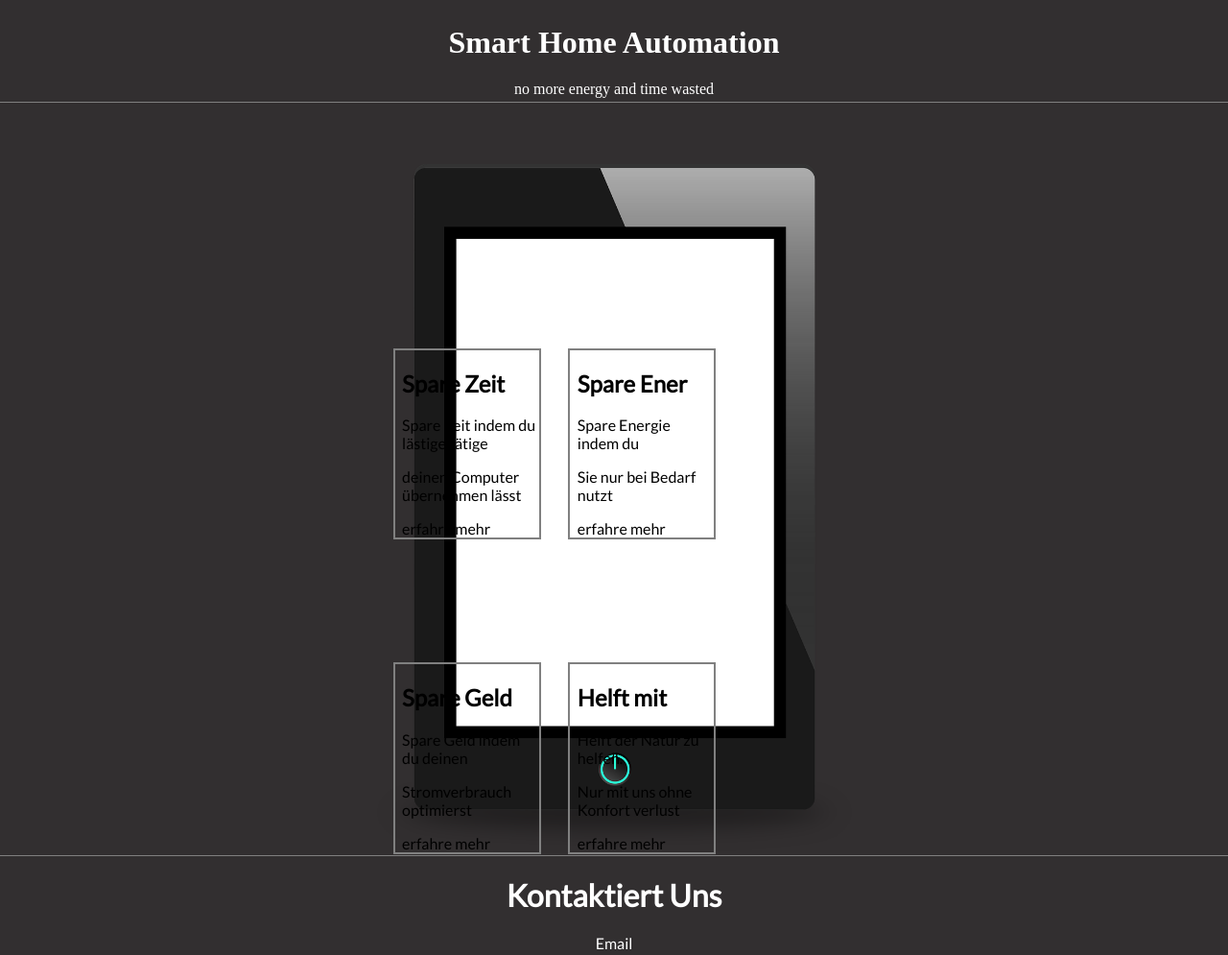
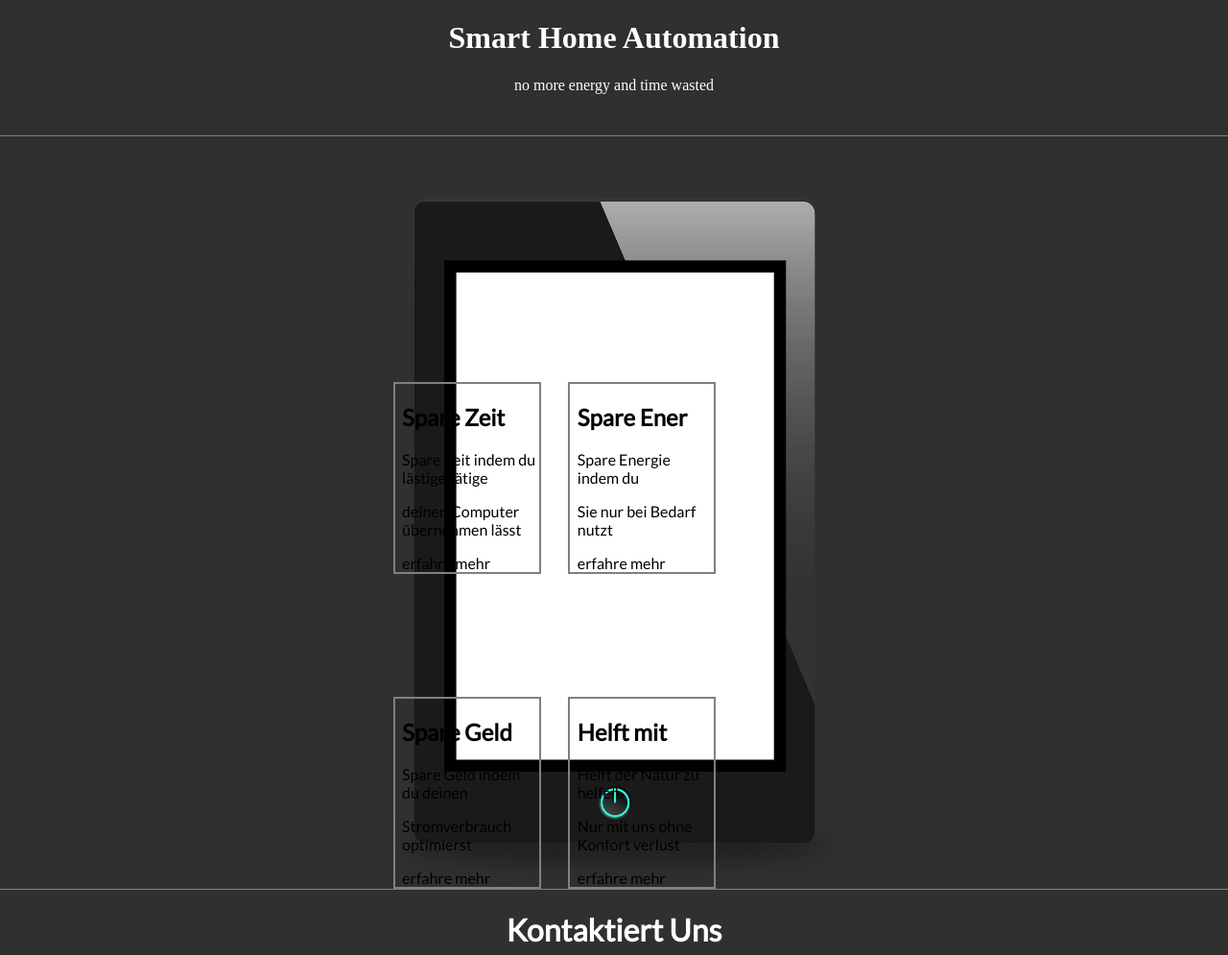
Before and after one commit to erhan-ince/Lev2_projekt_Landing-Page, a plain HTML site: page index.html in a window 1280 px wide. Shown: the top 995 px of the page at 96% size. Drawn offline with Linux system fonts and the light colour scheme.

Commit message:
Lev2_projekt_Landing-Page_v0.1.4

```diff
--- a/assets/css/style.css
+++ b/assets/css/style.css
@@ -10,10 +10,10 @@ body {
 }
 
 header {
-  height: 10vh;
+  height: 15vh;
   font-family: "Noto Serif SC", serif;
   text-align: center;
-  margin-top: 2%;
+  /* margin-top: 2%; */
   border-bottom: 1px solid gray;
 }
 /* img {
```
